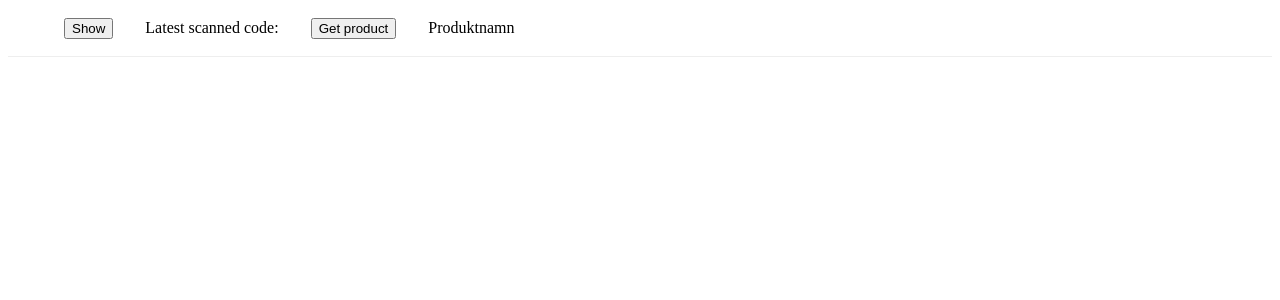
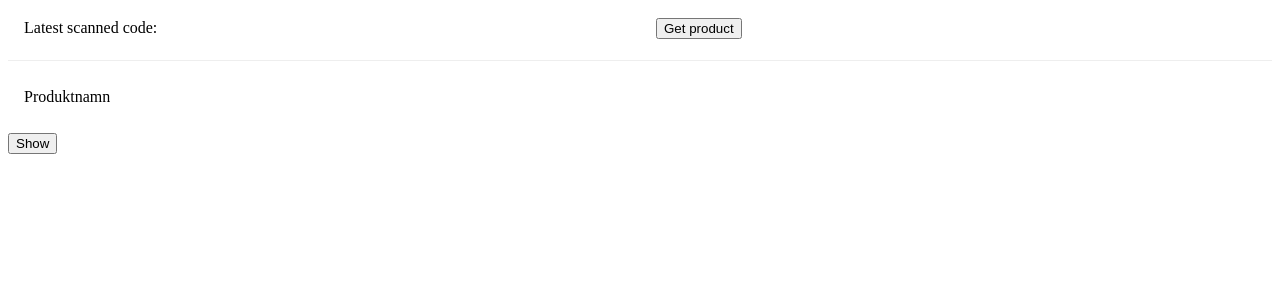
Before and after one commit to juliusedqvist/fridge_project, a Nuxt app in the folder frontend/: page / in a window 1280 px wide. Shown: the top 300 px of the page. Built offline with nearby package versions, Linux system fonts and the light colour scheme.

Commit message:
fast-build

```diff
--- a/frontend/pages/scanner.vue
+++ b/frontend/pages/scanner.vue
@@ -3,12 +3,12 @@
   </div>
   <div>
     <ul class="navbar">
-      <li class="nav-element"><button @click="startButton"> {{ show ? "Hide" : "Show" }} </button></li>
       <li class="nav-element">Latest scanned code: {{ latestCode }}</li>
       <li class="nav-element"><button @click="findProduct(latestCode)">Get product</button></li>
-      <li class="nav-element">{{ product }}</li>
     </ul>
   </div>
+  <p class="nav-element">{{ product }}</p>
+  <button @click="startButton"> {{ show ? "Hide" : "Show" }} </button>
   <div v-if="show">
     <div class="scanner-container" ref="scannerContainer"
       style="width: 80%; max-width: 300px; height: 300px; border: 1px solid #ccc;"></div>
@@ -122,7 +122,8 @@ div[ref="scannerContainer"] canvas {
 .navbar {
   display: flex;
   list-style: none;
-  padding-bottom: 8px;
+  padding: 0px;
+  padding-bottom: 12px;
   margin: 0;
   border-bottom: ridge 1px;
 }
@@ -132,6 +133,7 @@ div[ref="scannerContainer"] canvas {
   align-items: center;
   justify-content: flex-start;
   height: 40px;
+  width: 50%;
   padding: 0 1rem;
 }
 </style>
```
